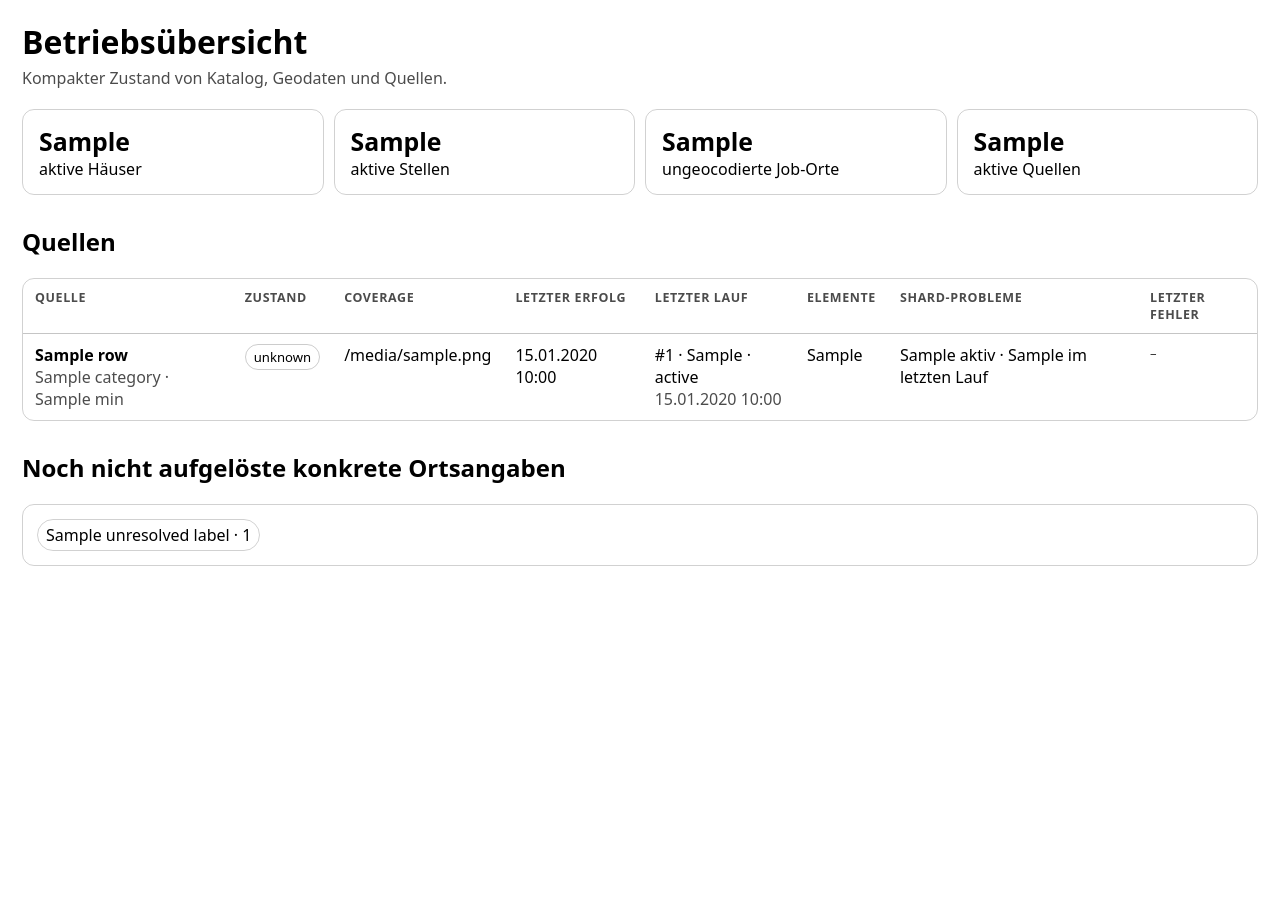
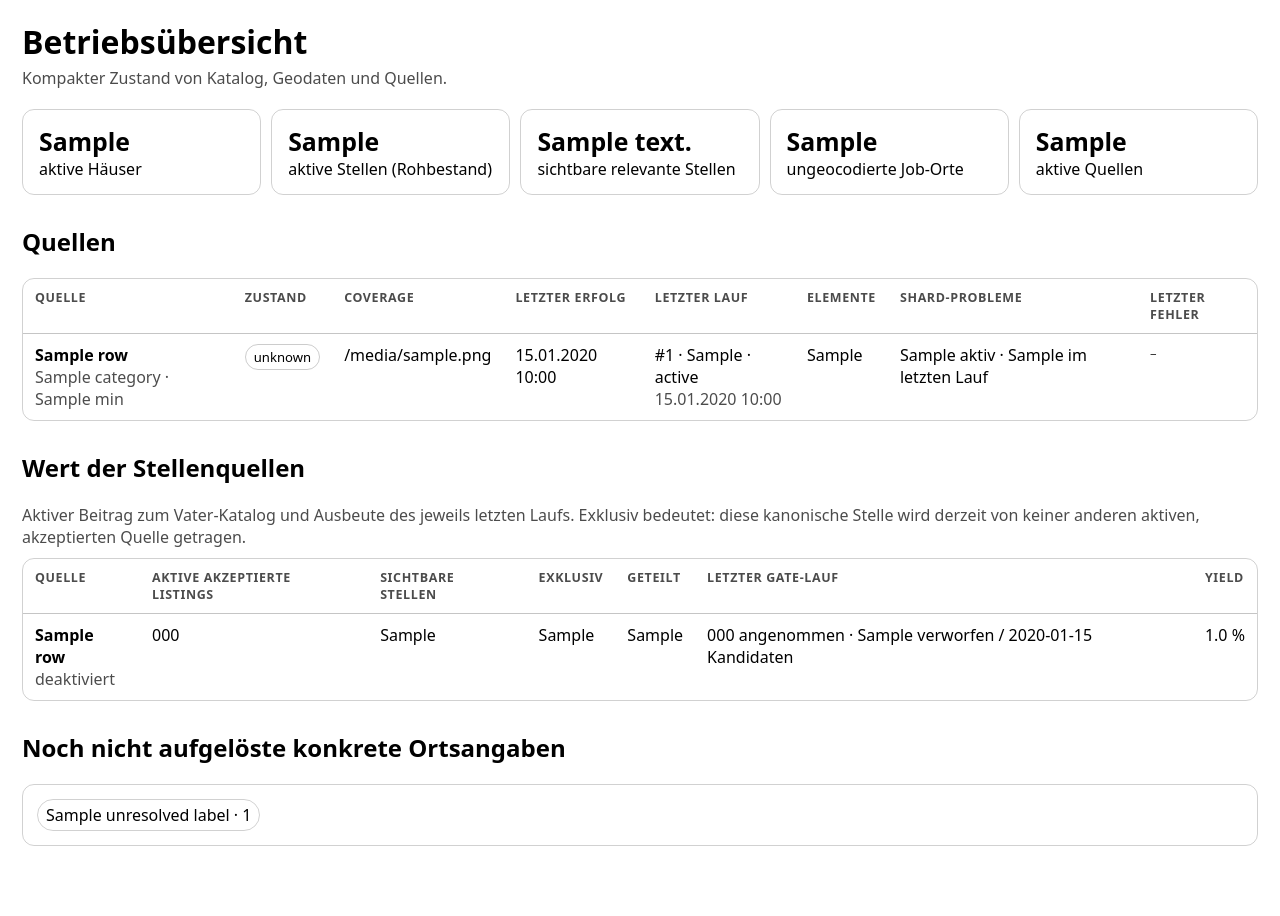
Before and after one commit to kotaru34/WohnWerk, a FastAPI app: template app/templates/admin_health.html in a window 1280 px wide. Shown: the part 109-1025 px from the top of the page. Before the commit the page ends 675 px from the top, so only its background shows below. Run offline with FastAPI, Linux system fonts and the light colour scheme; the template is opened without the code that fills it: most values are stand-ins (such as "Sample title", 1, 10 or a date in 2020); parts of the project's set-up code (start-up, migrations or seed data) failed here and were passed over.

Commit message:
Show source contribution metrics

```diff
--- a/app/templates/admin_health.html
+++ b/app/templates/admin_health.html
@@ -14,7 +14,7 @@
     .topnav { display: flex; gap: 8px; margin-bottom: 20px; flex-wrap: wrap; }
     .topnav a { color: inherit; text-decoration: none; padding: 7px 10px; border-radius: 8px; }
     .topnav a.active { background: color-mix(in srgb, AccentColor 24%, Canvas); font-weight: 700; }
-    .stats { display: grid; grid-template-columns: repeat(4, minmax(150px, 1fr)); gap: 10px; margin: 20px 0 28px; }
+    .stats { display: grid; grid-template-columns: repeat(5, minmax(150px, 1fr)); gap: 10px; margin: 20px 0 28px; }
     .stat, .panel { border: 1px solid color-mix(in srgb, CanvasText 18%, transparent); border-radius: 12px; }
     .stat { padding: 14px 16px; }
     .stat strong { display: block; font-size: 1.55rem; }
@@ -30,7 +30,7 @@
     .error { max-width: 500px; white-space: normal; font-size: .82rem; opacity: .76; }
     .labels { display: flex; flex-wrap: wrap; gap: 7px; padding: 14px; }
     .label { border: 1px solid color-mix(in srgb, CanvasText 18%, transparent); border-radius: 999px; padding: 4px 8px; }
-    @media (max-width: 850px) { .stats { grid-template-columns: 1fr 1fr; } }
+    @media (max-width: 1000px) { .stats { grid-template-columns: 1fr 1fr; } }
   </style>
 </head>
 <body>
@@ -47,7 +47,8 @@
 
   <div class="stats">
     <div class="stat"><strong>{{ snapshot.active_properties }}</strong>aktive Häuser</div>
-    <div class="stat"><strong>{{ snapshot.active_jobs }}</strong>aktive Stellen</div>
+    <div class="stat"><strong>{{ snapshot.active_jobs }}</strong>aktive Stellen (Rohbestand)</div>
+    <div class="stat"><strong>{{ snapshot.visible_jobs }}</strong>sichtbare relevante Stellen</div>
     <div class="stat"><strong>{{ snapshot.unresolved_job_locations }}</strong>ungeocodierte Job-Orte</div>
     <div class="stat"><strong>{{ snapshot.enabled_sources }}</strong>aktive Quellen</div>
   </div>
@@ -91,6 +92,51 @@
     </table>
   </div>
 
+  <h2>Wert der Stellenquellen</h2>
+  <div class="subtle">Aktiver Beitrag zum Vater-Katalog und Ausbeute des jeweils letzten Laufs. Exklusiv bedeutet: diese kanonische Stelle wird derzeit von keiner anderen aktiven, akzeptierten Quelle getragen.</div>
+  <div class="panel" style="margin-top:10px">
+    <table>
+      <thead>
+        <tr>
+          <th>Quelle</th>
+          <th>Aktive akzeptierte Listings</th>
+          <th>Sichtbare Stellen</th>
+          <th>Exklusiv</th>
+          <th>Geteilt</th>
+          <th>Letzter Gate-Lauf</th>
+          <th>Yield</th>
+        </tr>
+      </thead>
+      <tbody>
+        {% for row in snapshot.job_sources %}
+          <tr>
+            <td><strong>{{ row.name }}</strong>{% if not row.enabled %}<br><span class="subtle">deaktiviert</span>{% endif %}</td>
+            <td>{{ row.active_accepted_listings }}</td>
+            <td>{{ row.catalog_jobs }}</td>
+            <td>{{ row.exclusive_jobs }}</td>
+            <td>{{ row.shared_jobs }}</td>
+            <td>
+              {% if row.latest_candidates is not none %}
+                {{ row.latest_accepted or 0 }} angenommen · {{ row.latest_rejected or 0 }} verworfen / {{ row.latest_candidates }} Kandidaten
+              {% else %}
+                –
+              {% endif %}
+            </td>
+            <td>
+              {% if row.latest_yield_percent is not none %}
+                {{ '%.1f'|format(row.latest_yield_percent) }} %
+              {% else %}
+                –
+              {% endif %}
+            </td>
+          </tr>
+        {% else %}
+          <tr><td colspan="7" class="subtle">Keine Stellenquellen konfiguriert.</td></tr>
+        {% endfor %}
+      </tbody>
+    </table>
+  </div>
+
   <h2>Noch nicht aufgelöste konkrete Ortsangaben</h2>
   <div class="panel">
     <div class="labels">
```
